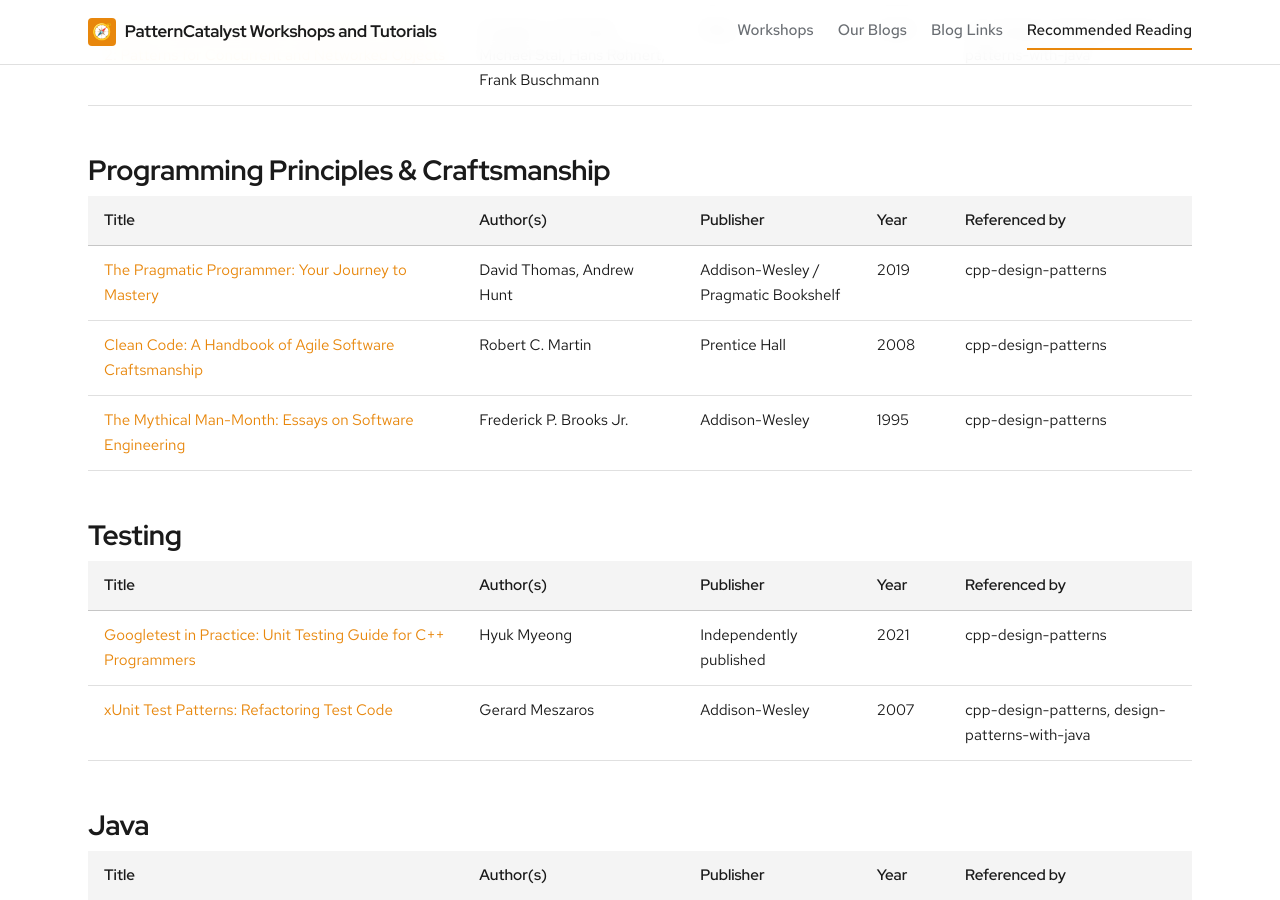
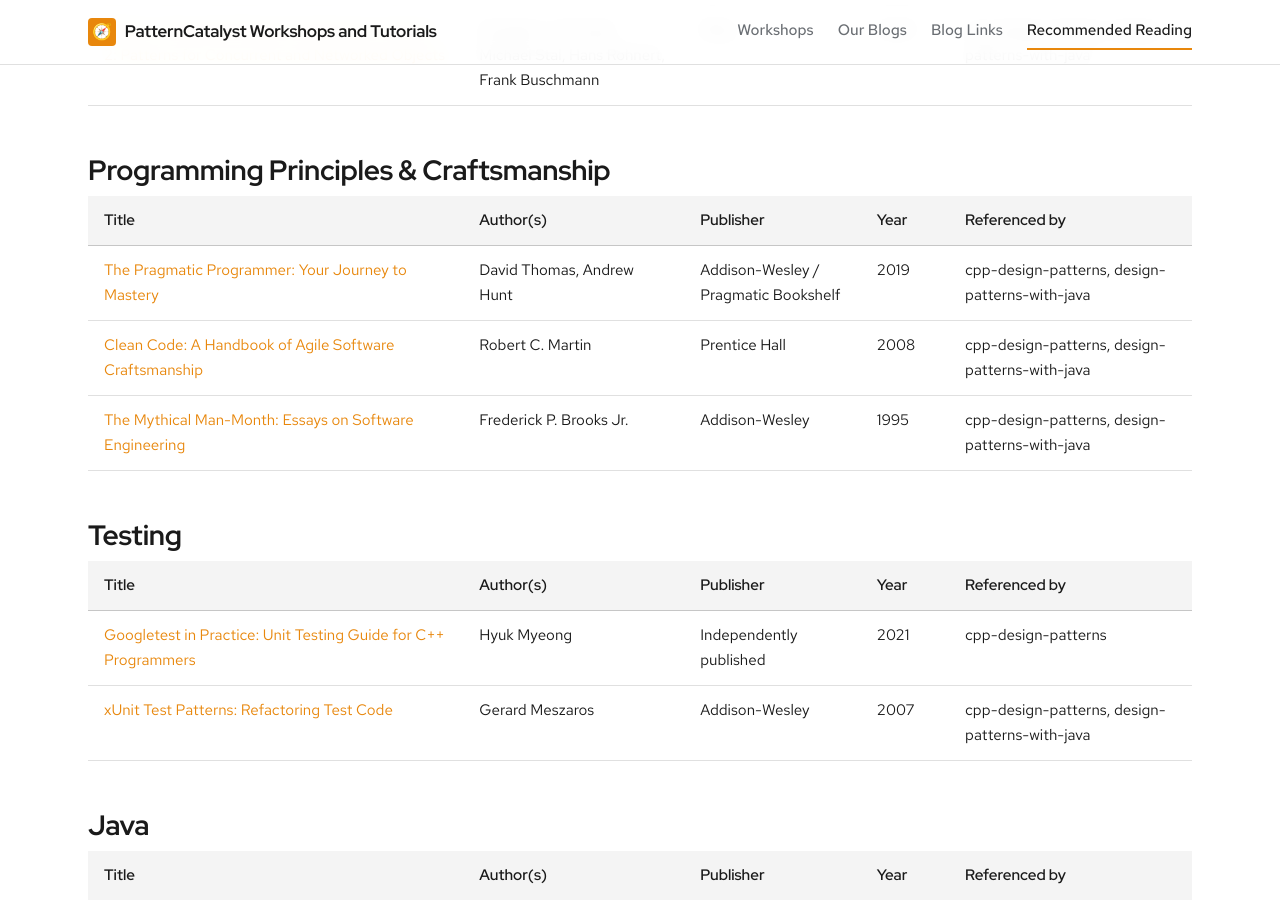
Before and after one commit to patterncatalyst/patterncatalyst-workshops-tutorials-list, a Jekyll site: the page built from books.html, in a window 1280 px wide and 900 px high, scrolled down 2037 px. Built offline with Jekyll 4.4.1, drawn with Linux system fonts in a browser that asks for light colours; some web fonts are replaced.

Commit message:
site: sync design-patterns-with-java into 3 programming-principles books (#40)
* site: sync design-patterns-with-java bibliography (9 books) into Recommended Reading

* site: add design-patterns-with-java to 3 programming-principles books

The Java book's new Appendix F cites The Pragmatic Programmer, Clean Code, and
The Mythical Man-Month (same three the C++ Appendix F cites). Union
design-patterns-with-java into each book's referenced_by and update the
review notes to name both books.

---------

Co-authored-by: PatternCatalyst <local@example.invalid>

```diff
--- a/_data/books.yml
+++ b/_data/books.yml
@@ -884,9 +884,10 @@
   year: 2019
   isbn: "9780135957059"
   url: "https://pragprog.com/titles/tpp20/the-pragmatic-programmer-20th-anniversary-edition/"
-  review_note: "Hand-added for cpp-design-patterns (its /bibliography/ page); 20th Anniversary Edition, the source for DRY, orthogonality, and the Robustness Principle in its programming-principles appendix. Verified against the pragprog.com publisher page."
+  review_note: "Hand-added for cpp-design-patterns and design-patterns-with-java (their /bibliography/ pages); 20th Anniversary Edition, the source for DRY, orthogonality, and the Robustness Principle in their programming-principles appendix. Verified against the pragprog.com publisher page."
   referenced_by:
     - "cpp-design-patterns"
+    - "design-patterns-with-java"
 
 - title: "Clean Code: A Handbook of Agile Software Craftsmanship"
   authors: "Robert C. Martin"
@@ -894,9 +895,10 @@
   year: 2008
   isbn: "9780132350884"
   url: "https://www.pearson.com/en-us/subject-catalog/p/clean-code-a-handbook-of-agile-software-craftsmanship/P200000009044/9780132350884"
-  review_note: "Hand-added for cpp-design-patterns (its /bibliography/ page); the source for the Boy-Scout Rule, Code For The Maintainer, and the do-one-thing discipline behind Curly's Law in its programming-principles appendix. Verified against the pearson.com product page."
+  review_note: "Hand-added for cpp-design-patterns and design-patterns-with-java (their /bibliography/ pages); the source for the Boy-Scout Rule, Code For The Maintainer, and the do-one-thing discipline behind Curly's Law in their programming-principles appendix. Verified against the pearson.com product page."
   referenced_by:
     - "cpp-design-patterns"
+    - "design-patterns-with-java"
 
 - title: "The Mythical Man-Month: Essays on Software Engineering"
   authors: "Frederick P. Brooks Jr."
@@ -904,9 +906,10 @@
   year: 1995
   isbn: "9780132119160"
   url: "https://www.pearson.com/en-us/subject-catalog/p/Brooks-Mythical-Man-Month-Anniversary-Edition-The-Essays-On-Software-Engineering-2nd-Edition/P200000000149/9780132119160"
-  review_note: "Hand-added for cpp-design-patterns (its /bibliography/ page); Anniversary edition, the source for Brooks's Law in its programming-principles appendix. Verified against the pearson.com product page."
+  review_note: "Hand-added for cpp-design-patterns and design-patterns-with-java (their /bibliography/ pages); Anniversary edition, the source for Brooks's Law in their programming-principles appendix. Verified against the pearson.com product page."
   referenced_by:
     - "cpp-design-patterns"
+    - "design-patterns-with-java"
 
 - title: "Effective Java"
   authors: "Joshua Bloch"
```
